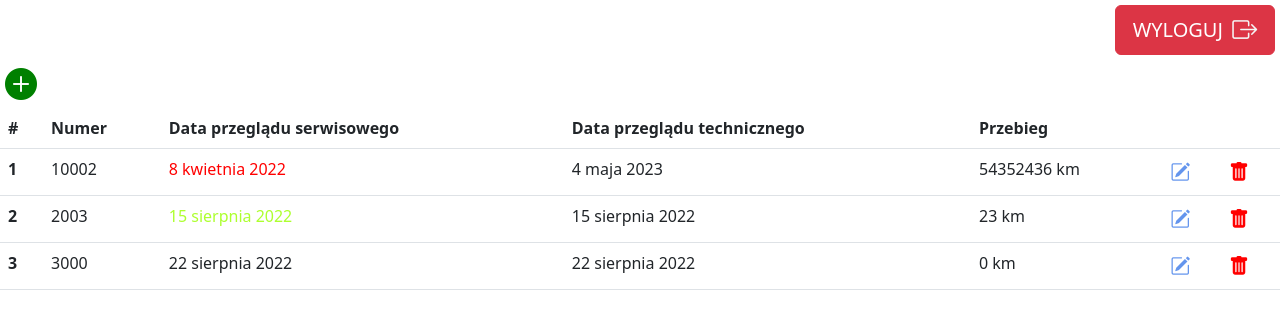
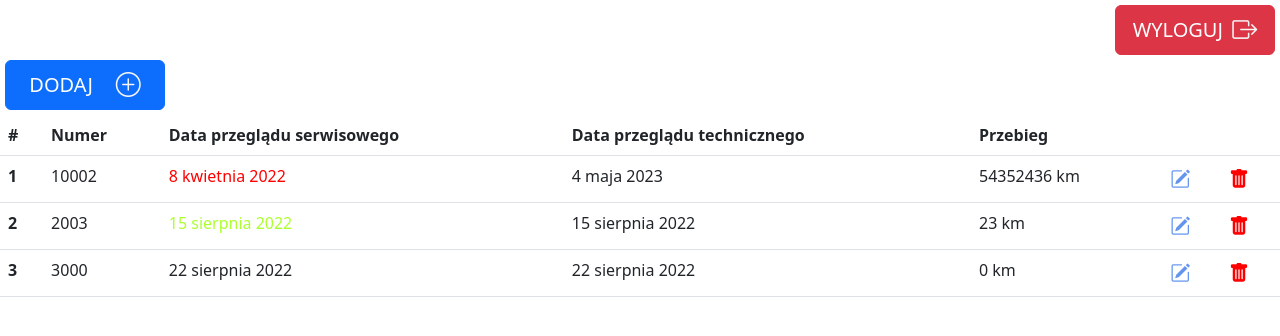
Before and after one commit to bgozlinski/django-project, a Django app: page /cars/all/ in a window 1280 px wide. Shown: the top 336 px of the page. Run offline with Django 4.2, Linux system fonts and the light colour scheme; a user stored in the database is signed in; data comes from the database, SQL or seed files in the repository; both versions use the stored data as it was after the commit; some libraries are stand-ins or nearby versions.

Commit message:
add button css

```diff
--- a/cars/static/style.css
+++ b/cars/static/style.css
@@ -2,8 +2,12 @@
   display: flex;
   justify-content: flex-end;
   margin: 5px 5px 5px 5px;
+}
 
-
+.add_button {
+  display: flex;
+  justify-content: flex-start;
+  margin: 5px 5px 5px 5px;
 }
 
 .header_button_btn {
@@ -13,9 +17,12 @@
   align-items: center;
   justify-content: space-around;
   font-size: 20px;
-
 }
 
-.header_button_link{
+.header_button_link {
   text-decoration: none;
 }
+
+.add_button_link {
+  text-decoration: none;
+}
--- a/templates/cars.html
+++ b/templates/cars.html
@@ -5,9 +5,15 @@
 {% block page %}
 
 
-    <a href="{% url 'add' %}">
-        <i class="bi bi-plus-circle-fill" style="font-size: 2rem; color: green; padding: 5px;"></i>
-    </a>
+
+    <div class="add_button">
+        <a href="{% url 'add' %}" class="add_button_link">
+            <button type="button" class="btn btn-primary header_button_btn">
+                 DODAJ <i class="bi bi-plus-circle" style="font-size: 25px; color: whitesmoke;"></i>
+            </button>
+        </a>
+    </div>
+
 
     {% if cars|length == 0%}
         <h2>brak wpisów</h2>
```
Also changed, not shown: cars/tests.py (deleted, +0 -17 lines), db.sqlite3.
